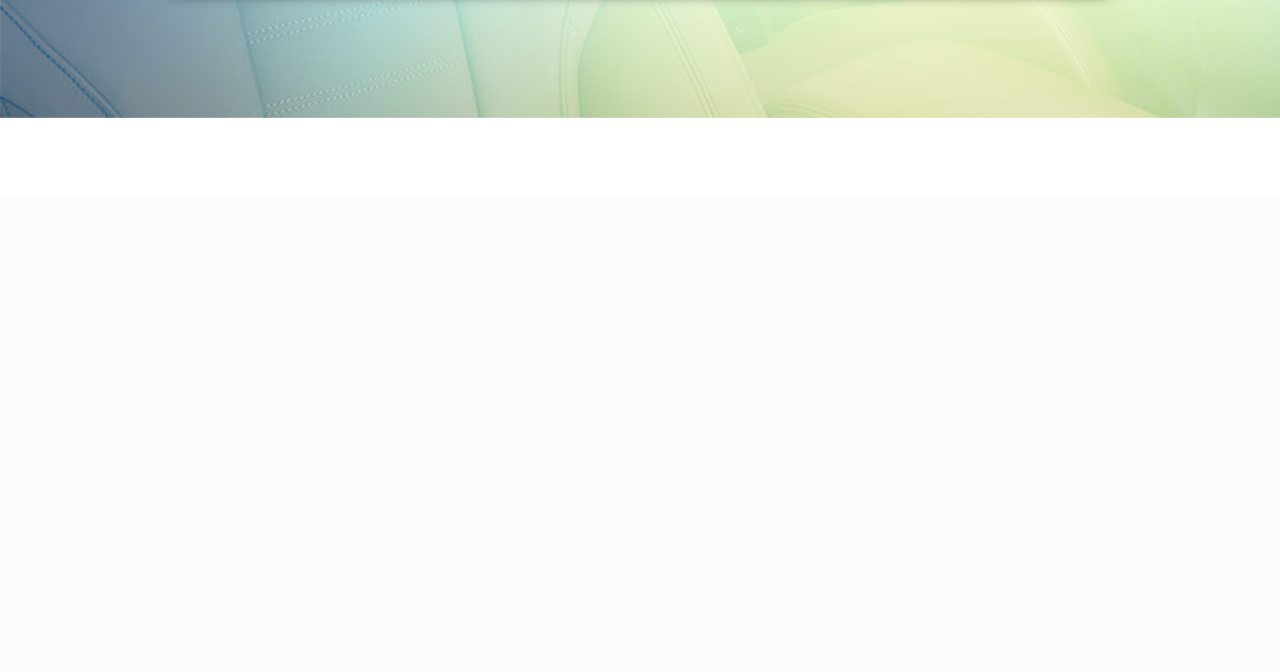
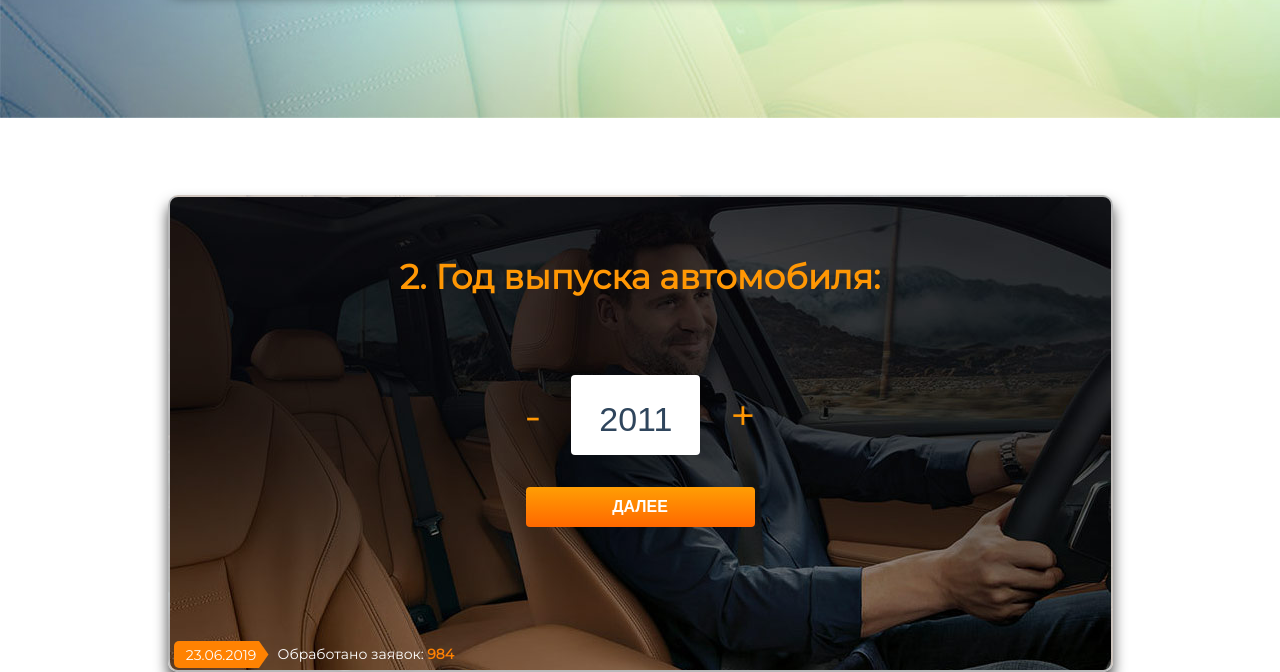
Before and after one commit to Sergej-Karyuhin/test-task-1, a PHP site: page / in a window 1280 px wide. Shown: the part 604-1276 px from the top of the page. Before the commit the page ends 722 px from the top, so only its background shows below. Run offline with PHP 8.4, Linux system fonts and the light colour scheme.

Commit message:
feat: add section-2 and responsive

```diff
--- a/index.html
+++ b/index.html
@@ -2,6 +2,7 @@
 <html>
   <head>
     <meta charset="utf-8">
+    <meta name="viewport" content="width=device-width, initial-scale=1">
     <title>Разработчик: Сергей Карюхин</title>
     <link rel="stylesheet" href="style.css">
     <link href="https://fonts.googleapis.com/css?family=Montserrat&display=swap" rel="stylesheet">
@@ -60,5 +61,21 @@
         </div>
       </div>
     </section>
+
+    <section class="section-2">
+      <div class="selection">
+        <h2 class="section-2__title">2. Год выпуска автомобиля:</h2>
+        <div class="section-2__input-container">
+          <p class="section-2__input-container__item decrement">-</p>
+          <input class="section-2__input-container__input" placeholder="2011">
+          <p class="section-2__input-container__item increment">+</p>
+        </div>
+        <button class="selection-calculation__button">Далее</button>
+        <div class="selection__statistics">
+          <div class="selection__statistics__date">23.06.2019</div>
+          <p class="selection__statistics__bid">Обработано заявок: <span class="selection__statistics__bid_number">984</span></p>
+        </div>
+      </div>
+    </section>
   </body>
 </html>
--- a/style.css
+++ b/style.css
@@ -8,6 +8,8 @@ body {
   font-size: 14px;
 }
 
+
+/*SECTION-1*/
 .section-1 {
   background-image: url('img/bg.jpg');
   background-repeat: no-repeat;
@@ -35,6 +37,7 @@ body {
   border: 2px solid white;
   border-radius: 4px;
   background: rgba(255, 255, 255, 0.6);
+  cursor: pointer;
 }
 .header__button__img {
   padding-right: 13px;
@@ -49,7 +52,8 @@ body {
 .selection {
   display: flex;
   flex-direction: column;
-  width: 941px;
+  max-width: 941px;
+  width: 99.5%;
   height: 473px;
   margin: 0 auto;
   background-image: url('img/img.jpg');
@@ -86,12 +90,9 @@ body {
   border-radius: 4px;
   border: 0;
 }
-
-::-webkit-input-placeholder {padding-left: 9px}
-::-moz-placeholder          {padding-left: 9px}
-:-moz-placeholder           {padding-left: 9px}
-:-ms-input-placeholder      {padding-left: 9px}
-
+.selection-calculation__input::placeholder {
+  padding-left: 9px;
+}
 .selection-calculation__button {
   width: 229px;
   height: 40px;
@@ -103,6 +104,7 @@ body {
   font-weight: 600;
   color: #FFFFFF;
   text-transform: uppercase;
+  cursor: pointer;
 }
 .selection__statistics {
   display: flex;
@@ -172,9 +174,105 @@ body {
 }
 
 
-
 @media all and (max-width: 1615px) {
   .transparent-content {
     display: none;
   }
 }
+
+@media all and (max-width: 720px) {
+  .selection__partners {
+    flex-wrap: wrap;
+  }
+  .selection {
+    width: 99%;
+  }
+  .selection__title {
+    margin: 24px 0 15px;
+    font-size: 24px;
+  }
+  .selection-calculation {
+    margin-top: 20px;
+  }
+  .selection-calculation__button {
+    margin-bottom: 24px;
+  }
+}
+
+@media all and (max-width: 400px) {
+  .selection__title {
+    margin-top: 90px;
+  }
+  .selection__partners {
+    display: none;
+  }
+  .header {
+    flex-wrap: wrap;
+  }
+}
+
+@media all and (max-width: 400px) {
+  .selection {
+    width: 95%;
+  }
+}
+/*SECTION-1*/
+
+
+/*SECTION-2*/
+.section-2 .selection {
+  margin-top: 77px;
+}
+.section-2__input-container {
+  display: flex;
+  align-self: center;
+  margin-top: 77px;
+}
+.section-2__input-container__input {
+  width: 129px;
+  height: 80px;
+  border: 0;
+  border-radius: 4px;
+  font-size: 34px;
+  color: rgba(47, 69, 92, 255);
+}
+.section-2__input-container__input::placeholder {
+  position: relative;
+  top: 4px;
+  left: 28px;
+  font-size: 34px;
+  color: rgba(47, 69, 92, 255);
+}
+.section-2__input-container__item {
+  align-self: center;
+  font-size: 44px;
+  color: rgba(255, 151, 4, 255);
+  cursor: pointer;
+}
+.decrement {
+  margin-right: 30px;
+}
+.increment {
+  margin-left: 30px;
+}
+.section-2__title {
+  margin-top: 59px;
+  text-align: center;
+  font-size: 34px;
+  color: rgba(255, 151, 4, 255);
+}
+.section-2 .selection-calculation__button {
+  align-self: center;
+  margin-top: 32px;
+}
+.section-2 .selection__statistics {
+  margin-top: 67px;
+}
+
+
+@media all and (max-width: 720px) {
+  .section-2__title {
+    font-size: 24px;
+  }
+}
+/*SECTION-2*/
```
